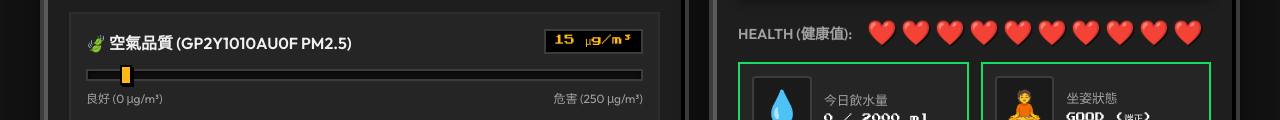
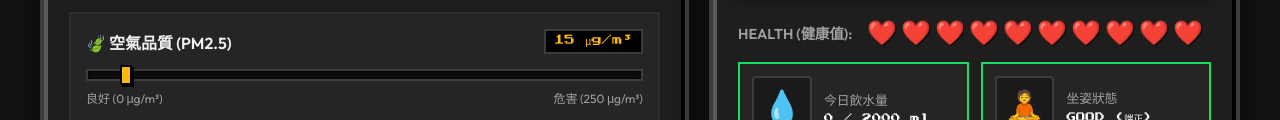
Before and after one commit to ian05012/AIoT-Final-Project, a website: page public/index.html in a window 1280 px wide. Shown: the part 758-878 px from the top of the page. Drawn offline with Linux system fonts and the light colour scheme.

Commit message:
style: 網頁端空氣品質標題括號僅保留 PM2.5

```diff
--- a/public/index.html
+++ b/public/index.html
@@ -85,7 +85,7 @@
                 <!-- 空氣品質 -->
                 <div class="control-group" id="group-air">
                     <div class="group-header">
-                        <h3>🍃 空氣品質 (GP2Y1010AU0F PM2.5)</h3>
+                        <h3>🍃 空氣品質 (PM2.5)</h3>
                         <span class="value-badge" id="val-pm25">15 μg/m³</span>
                     </div>
                     <div class="range-container">
```
